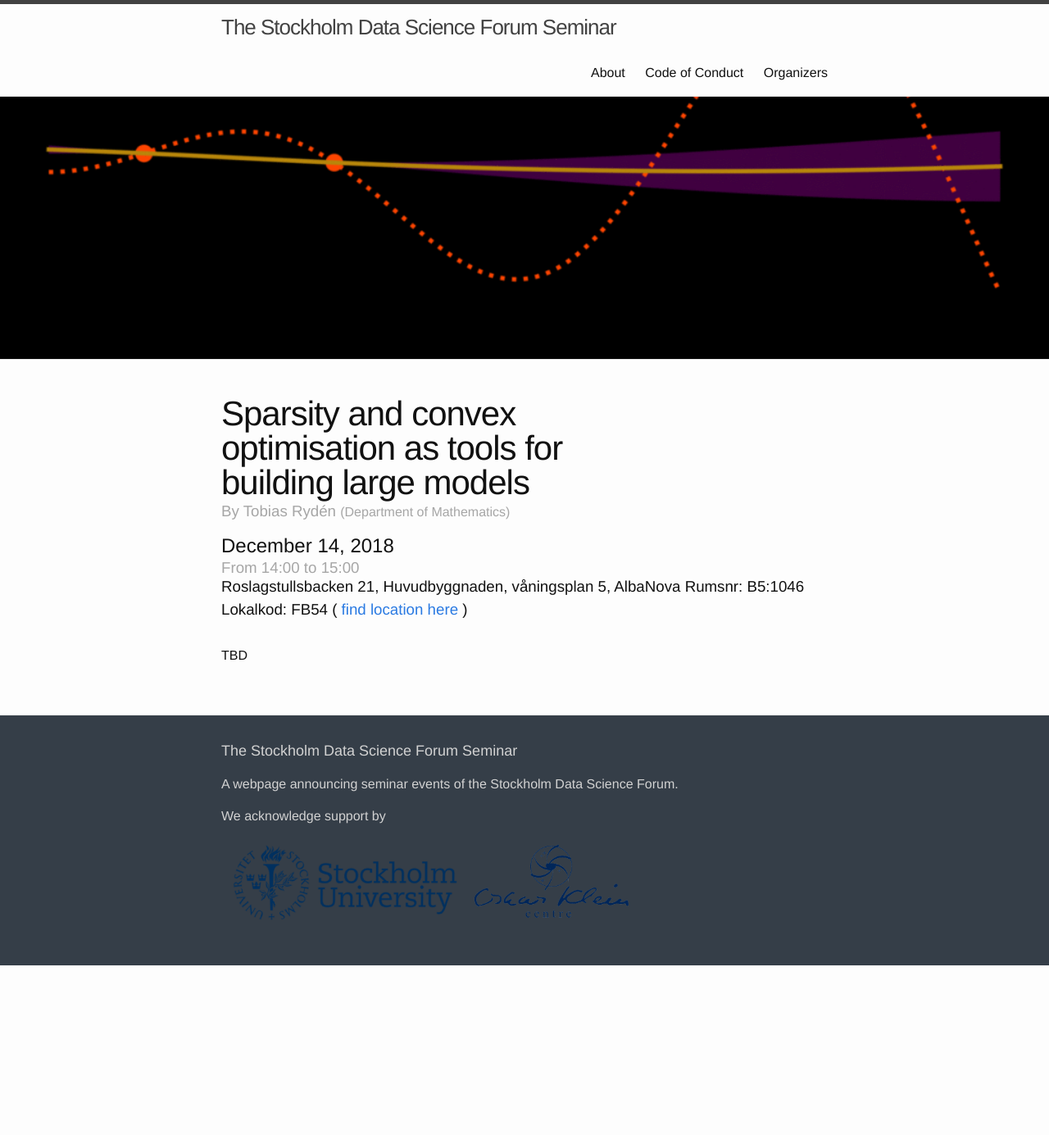
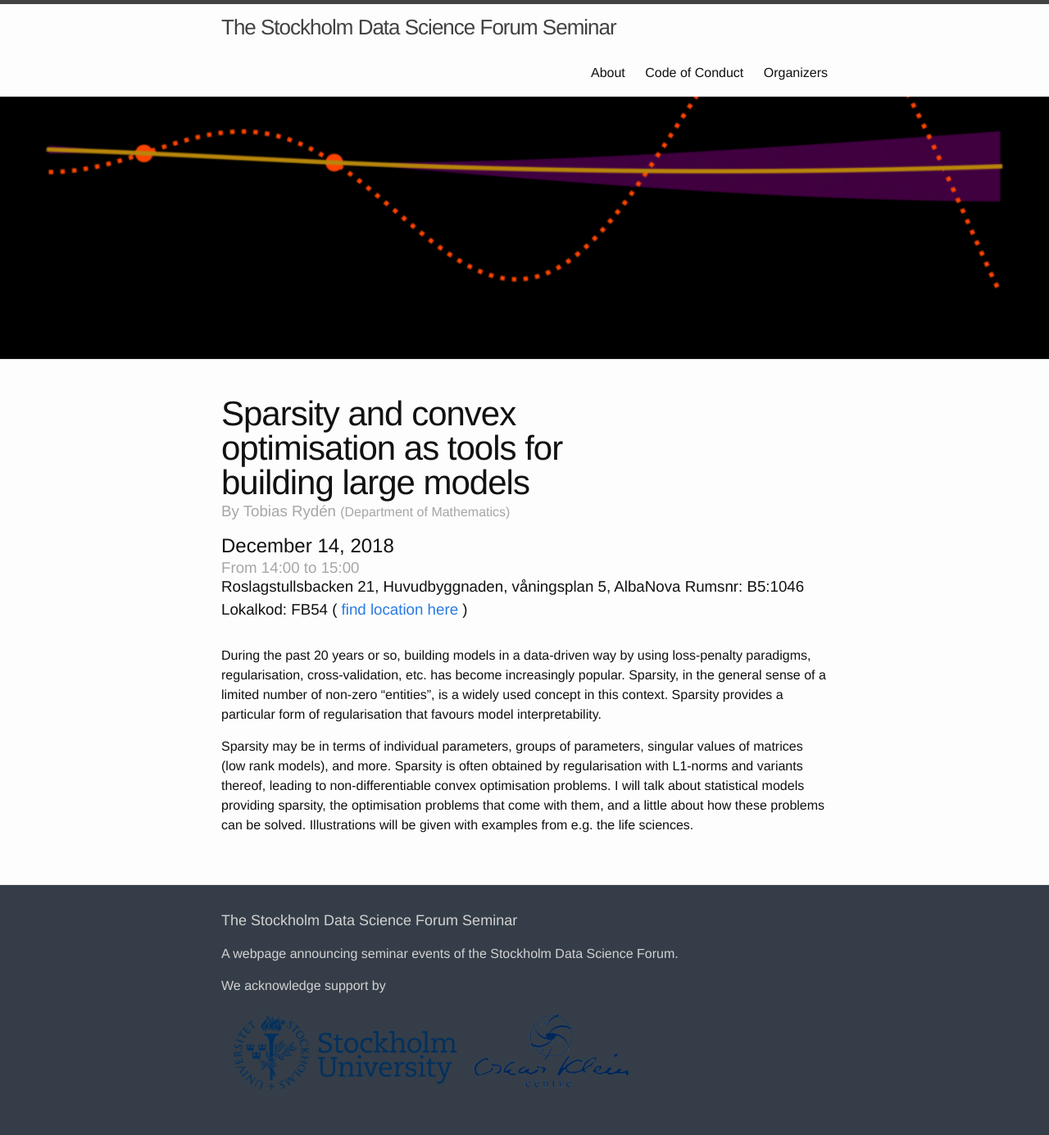
Before and after one commit to sudsfs/sudsfs.github.io, a Jekyll site: the page built from _posts/2018-12-14-Tobias_Ryden.md, in a window 1280 px wide. Shown: the whole page at 82% size. Built offline with Jekyll 4.4.1, drawn with Linux system fonts in a browser that asks for light colours; before the commit the page ends 1178 px from its top, so only the background shows below that.

Commit message:
some mods

```diff
--- a/_posts/2018-12-14-Tobias_Ryden.md
+++ b/_posts/2018-12-14-Tobias_Ryden.md
@@ -22,4 +22,17 @@ speaker_photo:
 organiser: "Jens Jasche"
 
 ---
-TBD
+During the past 20 years or so, building models in a data-driven way by
+using loss-penalty paradigms, regularisation, cross-validation, etc.
+has become increasingly popular. Sparsity, in the general sense of
+a limited number of non-zero "entities", is a widely used concept
+in this context. Sparsity provides a particular form of regularisation
+that favours model interpretability.
+
+Sparsity may be in terms of individual parameters, groups of parameters,
+singular values of matrices (low rank models), and more.
+Sparsity is often obtained by regularisation with L1-norms and variants
+thereof, leading to non-differentiable convex optimisation problems.
+I will talk about statistical models providing sparsity, the optimisation
+problems that come with them, and a little about how these problems
+can be solved. Illustrations will be given with examples from e.g. the life sciences.
```
